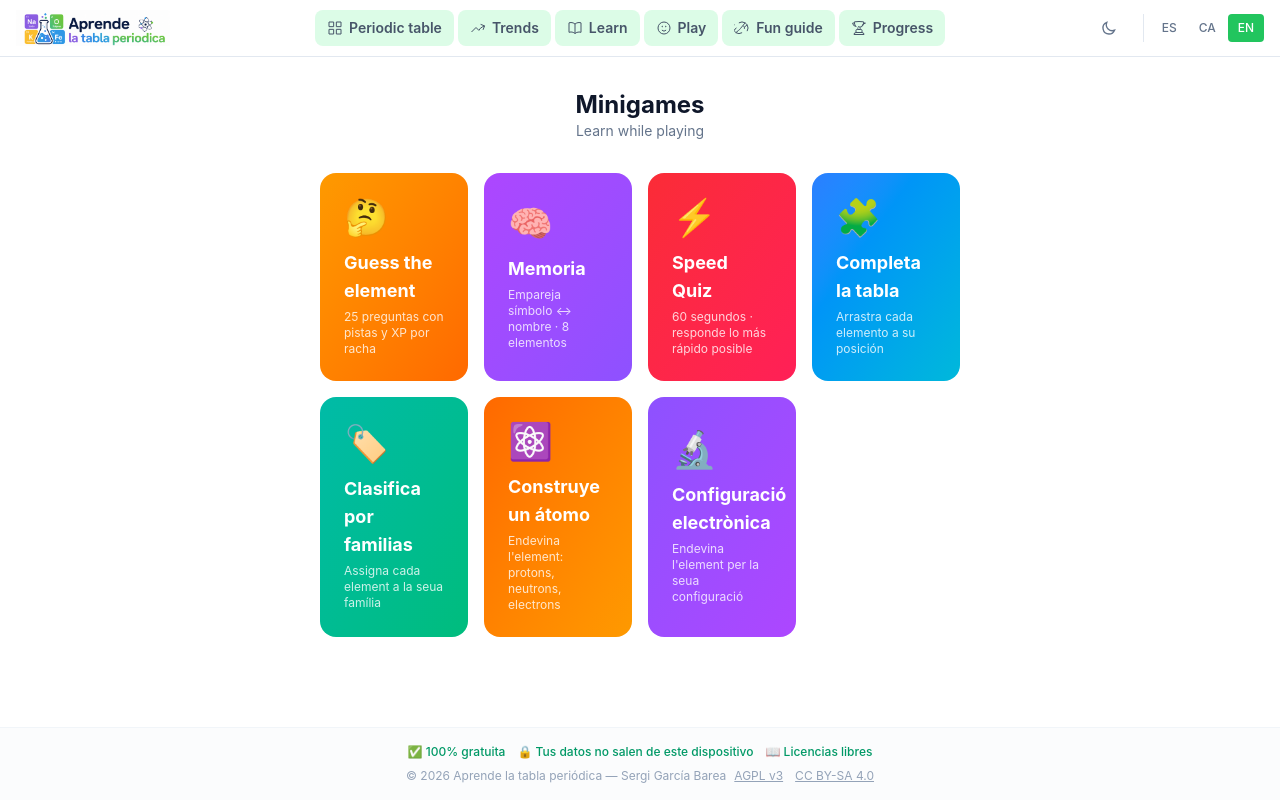
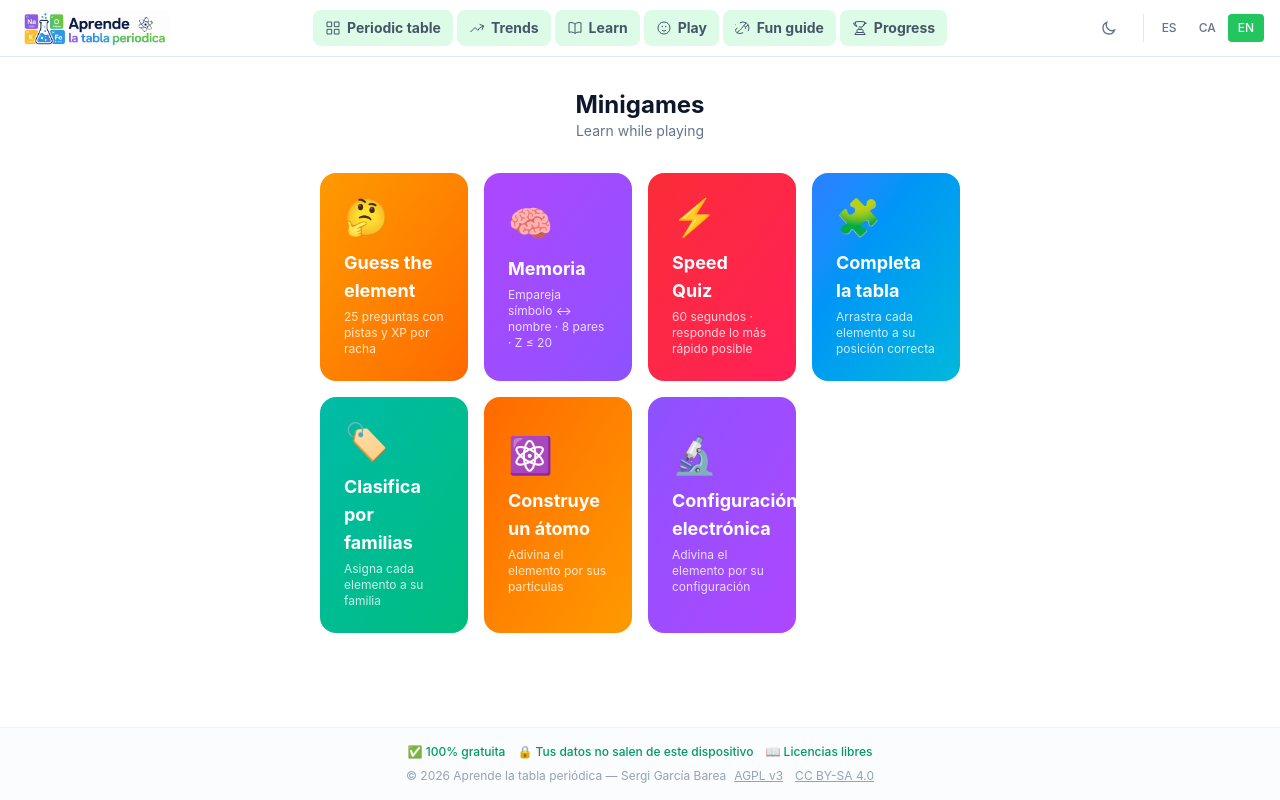
Before and after one commit to sergarb1/TablaPeriodica, a Vue app: page /#/games in a window 1280 px wide. Built offline with nearby package versions, Linux system fonts and the light colour scheme.

Commit message:
nav bold + games desc espanol + landing fixes

```diff
--- a/src/App.vue
+++ b/src/App.vue
@@ -49,7 +49,7 @@ function closeNav() {
 
         <!-- Desktop nav -->
         <nav class="hidden sm:flex items-center gap-1" aria-label="{{ $t('common.mainNav') }}">
-          <router-link v-for="link in navLinks" :key="link.to" :to="link.to" class="flex items-center gap-1.5 px-2 sm:px-3 py-2 text-xs sm:text-sm font-semibold rounded-lg text-slate-600 dark:text-slate-300 bg-mint-100 dark:bg-slate-800 hover:bg-mint-200 dark:hover:bg-slate-700 focus-visible:outline-2 focus-visible:outline-mint-500 active:bg-mint-300 dark:active:bg-slate-600 transition-colors">
+          <router-link v-for="link in navLinks" :key="link.to" :to="link.to" class="flex items-center gap-1.5 px-2 sm:px-3 py-2 text-xs sm:text-sm font-bold rounded-lg text-slate-600 dark:text-slate-300 bg-mint-100 dark:bg-slate-800 hover:bg-mint-200 dark:hover:bg-slate-700 focus-visible:outline-2 focus-visible:outline-mint-500 active:bg-mint-300 dark:active:bg-slate-600 transition-colors">
             <svg class="w-3.5 h-3.5 sm:w-4 sm:h-4 shrink-0" fill="none" stroke="currentColor" stroke-width="1.5" viewBox="0 0 24 24"><path :d="iconPath(link.icon)" /></svg>
             {{ $t(link.label) }}
           </router-link>
@@ -79,7 +79,7 @@ function closeNav() {
       <transition name="slide-down">
         <div v-if="isNavOpen" class="sm:hidden border-t border-slate-200 dark:border-slate-800 bg-white dark:bg-slate-950 shadow-lg" role="navigation" :aria-label="$t('common.mainNav')">
           <div class="px-4 py-3 flex flex-col gap-1">
-            <router-link v-for="link in navLinks" :key="link.to" :to="link.to" @click="closeNav" class="flex items-center gap-2 px-3 py-3 text-sm font-semibold rounded-lg text-slate-600 dark:text-slate-300 bg-mint-100 dark:bg-slate-800 hover:bg-mint-200 dark:hover:bg-slate-700 focus-visible:outline-2 focus-visible:outline-mint-500 active:bg-mint-300 dark:active:bg-slate-600 transition-colors">
+            <router-link v-for="link in navLinks" :key="link.to" :to="link.to" @click="closeNav" class="flex items-center gap-2 px-3 py-3 text-sm font-bold rounded-lg text-slate-600 dark:text-slate-300 bg-mint-100 dark:bg-slate-800 hover:bg-mint-200 dark:hover:bg-slate-700 focus-visible:outline-2 focus-visible:outline-mint-500 active:bg-mint-300 dark:active:bg-slate-600 transition-colors">
               <svg class="w-4 h-4 shrink-0" fill="none" stroke="currentColor" stroke-width="1.5" viewBox="0 0 24 24"><path :d="iconPath(link.icon)" /></svg>
               {{ $t(link.label) }}
             </router-link>
--- a/src/pages/GamesPage.vue
+++ b/src/pages/GamesPage.vue
@@ -56,12 +56,12 @@ const sgCorrect = ref('')
 
 const gamesList = [
   { id: 'quiz' as const, icon: '🤔', title: 'Adivina el elemento', desc: '25 preguntas con pistas y XP por racha', gradient: 'from-amber-500 to-orange-500', color: 'amber' },
-  { id: 'memory' as const, icon: '🧠', title: 'Memoria', desc: 'Empareja símbolo ↔ nombre · 8 elementos', gradient: 'from-purple-500 to-violet-500', color: 'purple' },
+  { id: 'memory' as const, icon: '🧠', title: 'Memoria', desc: () => `Empareja símbolo ↔ nombre · ${memoryConfig.value.pairs} pares · Z ≤ ${memoryConfig.value.maxZ}`, gradient: 'from-purple-500 to-violet-500', color: 'purple' },
   { id: 'speed' as const, icon: '⚡', title: 'Contrarreloj', desc: '60 segundos · responde lo más rápido posible', gradient: 'from-red-500 to-rose-500', color: 'red' },
-  { id: 'completa' as const, icon: '🧩', title: 'Completa la tabla', desc: 'Arrastra cada elemento a su posición', gradient: 'from-blue-500 to-cyan-500', color: 'blue' },
-  { id: 'classify' as const, icon: '🏷️', title: 'Clasifica por familias', desc: 'Assigna cada element a la seua família', gradient: 'from-teal-500 to-emerald-500', color: 'teal' },
-  { id: 'build-atom' as const, icon: '⚛️', title: 'Construye un átomo', desc: 'Endevina l\'element: protons, neutrons, electrons', gradient: 'from-orange-500 to-amber-500', color: 'orange' },
-  { id: 'electron-config' as const, icon: '🔬', title: 'Configuració electrònica', desc: 'Endevina l\'element per la seua configuració', gradient: 'from-violet-500 to-purple-500', color: 'violet' },
+  { id: 'completa' as const, icon: '🧩', title: 'Completa la tabla', desc: 'Arrastra cada elemento a su posición correcta', gradient: 'from-blue-500 to-cyan-500', color: 'blue' },
+  { id: 'classify' as const, icon: '🏷️', title: 'Clasifica por familias', desc: 'Asigna cada elemento a su familia', gradient: 'from-teal-500 to-emerald-500', color: 'teal' },
+  { id: 'build-atom' as const, icon: '⚛️', title: 'Construye un átomo', desc: 'Adivina el elemento por sus partículas', gradient: 'from-orange-500 to-amber-500', color: 'orange' },
+  { id: 'electron-config' as const, icon: '🔬', title: 'Configuración electrónica', desc: 'Adivina el elemento por su configuración', gradient: 'from-violet-500 to-purple-500', color: 'violet' },
 ]
 
 // ----- GUESS THE ELEMENT (Quiz) -----
@@ -673,7 +673,7 @@ function cleanupCompleta() {
           <div class="relative z-10">
             <div class="text-4xl mb-3">{{ g.icon }}</div>
             <h2 class="text-lg font-bold mb-1">{{ g.id === 'quiz' ? t('games.guessElement') : g.id === 'speed' ? (t('games.speedQuiz') || g.title) : g.title }}</h2>
-            <p class="text-xs text-white/80">{{ g.desc }}</p>
+            <p class="text-xs text-white/80">{{ typeof g.desc === 'function' ? g.desc() : g.desc }}</p>
           </div>
           <div class="absolute inset-0 bg-black/10 opacity-0 group-hover:opacity-100 transition-opacity rounded-2xl" />
         </button>
--- a/src/pages/HomePage.vue
+++ b/src/pages/HomePage.vue
@@ -78,7 +78,7 @@ const studiedCount = computed(() => progress.value.studiedElements.length)
           </div>
           <h2 class="text-sm sm:text-base font-semibold text-slate-900 dark:text-white mb-0.5">{{ t('app.play') }}</h2>
           <p class="text-[0.65rem] sm:text-xs text-slate-500 dark:text-slate-400">{{ t('home.playDesc') }}</p>
-          <span class="inline-block mt-1.5 text-[0.55rem] font-medium text-amber-600 bg-amber-100 dark:bg-amber-900/40 px-2 py-0.5 rounded-full">3 {{ t('home.elements') || 'juegos' }}</span>
+          <span class="inline-block mt-1.5 text-[0.55rem] font-medium text-amber-600 bg-amber-100 dark:bg-amber-900/40 px-2 py-0.5 rounded-full">7 {{ t('home.elements') }}</span>
         </div>
       </button>
     </div>
@@ -121,7 +121,7 @@ const studiedCount = computed(() => progress.value.studiedElements.length)
 
     <!-- Studied counter -->
     <div v-motion :initial="{ y: 20, opacity: 0 }" :visible="{ y: 0, opacity: 1 }" :duration="400" :delay="500" class="text-center">
-      <p class="text-[0.65rem] text-slate-400">{{ studiedCount }}/118 {{ t('home.elements') }} {{ t('home.learnDesc') }}</p>
+      <p class="text-[0.65rem] text-slate-400">{{ studiedCount }}/118 {{ t('home.elements') }} {{ t('home.explored') || 'explorados' }}</p>
     </div>
   </div>
 </template>
```
